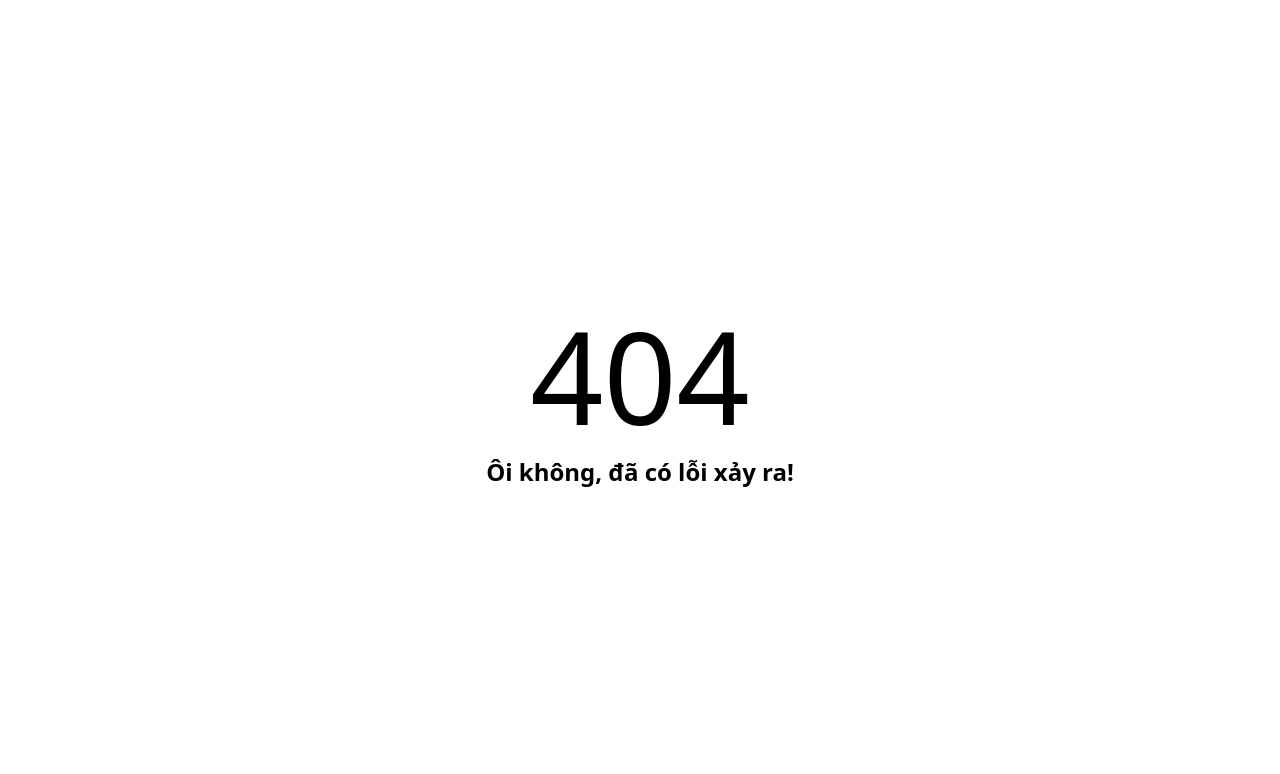
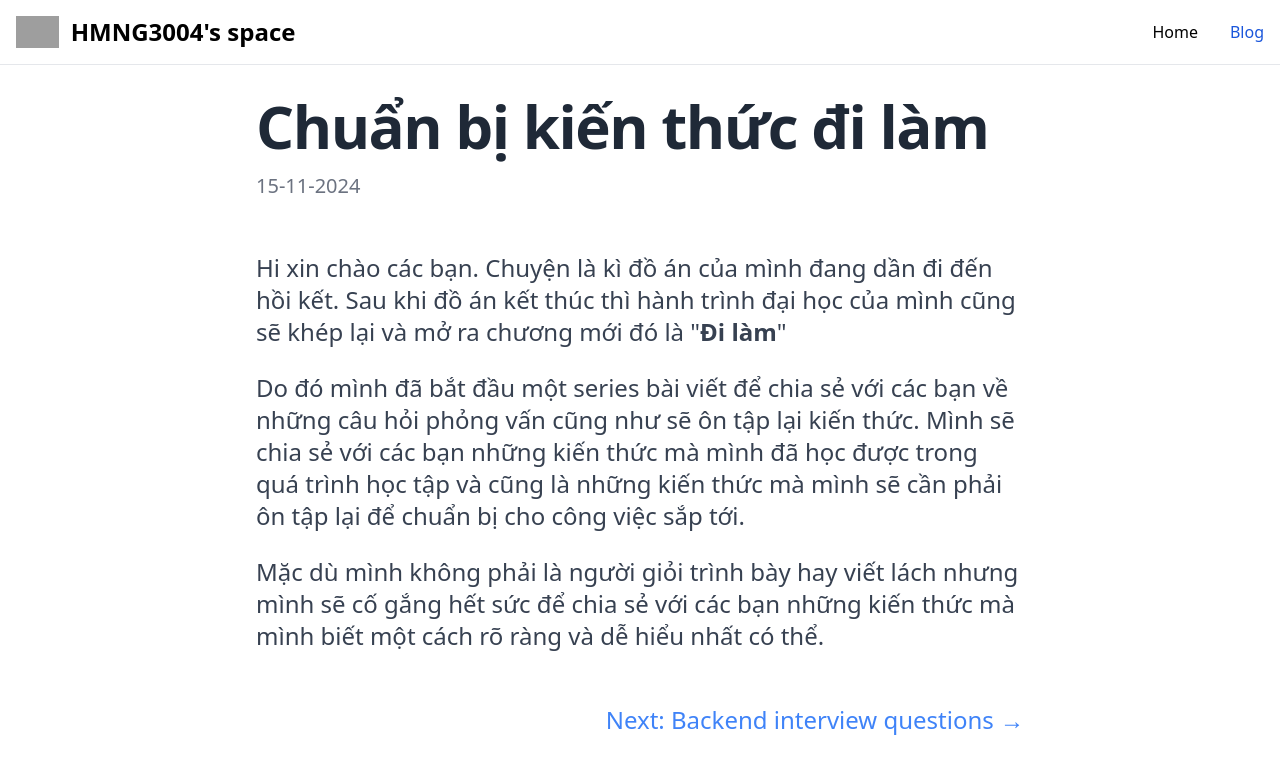
Before and after one commit to HMNG3004/HoangMinh, a React (Vite) app: page /blog/series-on-tap-kien-thuc-p1 in a window 1280 px wide. Shown: the top 774 px of the page. Built offline with nearby package versions, Linux system fonts and the light colour scheme; grey boxes are pictures that could not be loaded.

Commit message:
init series review

```diff
--- a/package.json
+++ b/package.json
@@ -13,6 +13,7 @@
     "deploy": "gh-pages -d dist"
   },
   "dependencies": {
+    "antd": "^5.22.1",
     "flowbite-react": "^0.10.1",
     "gh-pages": "^6.1.1",
     "lucide-react": "^0.446.0",
--- /dev/null
+++ b/src/app/api/dataBlog.tsx
@@ -0,0 +1,34 @@
+import { BlogsListViewModel } from "../models/Blogs";
+
+export const blogs: BlogsListViewModel[] = [
+  // {
+  //   title: "Hôm nay mình hơi suy tư",
+  //   slug: "hom-nay-minh-hoi-suy-tu",
+  //   time: "November 2, 2024",
+  //   tag: "Daily",
+  // },
+  {
+    title: "Series ôn tập kiến thức - P1",
+    slug: "series-on-tap-kien-thuc-p1",
+    time: new Date(2024, 11, 15),
+    tag: "Daily",
+  },
+  {
+    title: "Người giỏi sẽ trả giá bằng sự cô đơn",
+    slug: "nguoi-gioi-se-tra-gia-bang-su-co-don",
+    time: new Date(2024, 10, 16),
+    tag: "Daily",
+  },
+  {
+    title: "Nhật ký làm nô lệ cho đồ án tốt nghiệp",
+    slug: "nhat-ky-lam-no-le-cho-do-an-tot-nghiep",
+    time: new Date(2024, 10, 4),
+    tag: "Daily",
+  },
+  {
+    title: "Giới thiệu về mình",
+    slug: "bai-viet-dau-tien",
+    time: new Date(2024, 10, 1),
+    tag: "Introduce",
+  },
+];
--- /dev/null
+++ b/src/app/models/Blogs.ts
@@ -0,0 +1,6 @@
+export interface BlogsListViewModel {
+  title: string;
+  slug: string;
+  time: Date;
+  tag: string;
+}
--- a/src/app/page/Blog/Nov2nd/index.tsx
+++ b/src/app/page/Blog/Nov2nd/index.tsx
@@ -9,7 +9,7 @@ const Nov2nd: React.FC = () => {
               Hôm nay mình hơi suy tư
             </h1>
             <p className="mb-6 text-lg font-normal text-gray-500 lg:text-xl dark:text-gray-400">
-              Novhọber 2, 2024
+              November 2, 2024
             </p>
           </div>
 
--- /dev/null
+++ b/src/app/page/Blog/SeriesReviewKnowledge/PartTwo_Backend.tsx
@@ -0,0 +1,86 @@
+import { formatDate } from "../../../utils/formatDate";
+import { Collapse } from "antd";
+
+const BackendInterviewQuestion = () => {
+  const backendQuestion = [
+    {
+      id: 1,
+      title: (
+        <div className="">
+          What are the different languages present in DBMS?
+        </div>
+      ),
+      answer: (
+        <>
+          <p className="font-bold mb-5">
+            The four types of DBMS languages are as follows:
+          </p>
+          <ul className="list-disc space-y-4">
+            <li>
+              <span className="font-bold">
+                Data Manipulation Language (DML)
+              </span>{" "}
+              : It is used to manipulate the data and consists of the command
+              for the same. E.g.: SELECT, INSERT, DELETE, UPDATE, etc.
+            </li>
+            <li>
+              <span className="font-bold">Data Definition Language (DDL)</span>{" "}
+              : It is used to define and update the data. E.g.: TRUNCATE, ALTER,
+              DROP, CREATE, RENAME, etc.
+            </li>
+            <li>
+              <span className="font-bold">Data Control Language (DCL)</span> :
+              It is used to control the access to the data. E.g.: GRANT, REVOKE,
+              etc.
+            </li>
+            <li>
+              <span className="font-bold">
+                Transaction Control Language (TCL)
+              </span>{" "}
+              : It is used to handle the data transactions. E.g.: COMMIT,
+              ROLLBACK, etc.
+            </li>
+          </ul>
+        </>
+      ),
+    },
+  ];
+
+  return (
+    <div className="w-full flex justify-center">
+      <div className="flex flex-col items-start text-left w-3/5">
+        <div>
+          <h1 className="mb-4 text-4xl font-bold leading-none tracking-tight text-gray-800 md:text-5xl lg:text-6xl dark:text-white">
+            Ôn tập backend
+          </h1>
+          <p className="mb-6 text-lg font-normal text-gray-500 lg:text-xl dark:text-gray-400">
+            {formatDate(new Date(2024, 11, 15).toString())}
+          </p>
+        </div>
+
+        <div className="w-full">
+          {backendQuestion.map((question) => (
+            <Collapse
+              className="w-full"
+              size="large"
+
+              items={[
+                {
+                  key: question.id.toString(),
+                  label: (
+                    <div className="font-bold text-2xl">{question.title}</div>
+                  ),
+                  children: (
+                    <div className="text-xl mx-5">{question.answer}</div>
+                  ),
+                },
+              ]}
+            />
+          ))}
+        </div>
+      </div>
+    </div>
+  );
+};
+
+export default BackendInterviewQuestion;
--- /dev/null
+++ b/src/app/page/Blog/SeriesReviewKnowledge/Part_one.tsx
@@ -0,0 +1,58 @@
+import { useNavigate } from "react-router-dom";
+import { formatDate } from "../../../utils/formatDate";
+
+const ReviewPartOne = () => {
+  const navigate = useNavigate();
+
+  const handleNavigate = () => {
+    navigate("/blog/backend-question-interview");
+  };
+
+  return (
+    <div className="w-full flex justify-center">
+      <div className="flex flex-col items-start text-left w-3/5">
+        <div>
+          <h1 className="mb-4 text-4xl font-bold leading-none tracking-tight text-gray-800 md:text-5xl lg:text-6xl dark:text-white">
+            Chuẩn bị kiến thức đi làm
+          </h1>
+          <p className="mb-6 text-lg font-normal text-gray-500 lg:text-xl dark:text-gray-400">
+            {formatDate(new Date(2024, 11, 15).toString())}
+          </p>
+        </div>
+
+        <div>
+          <div className="my-4 text-2xl text-gray-700">
+            <p className="py-3">
+              Hi xin chào các bạn. Chuyện là kì đồ án của mình đang dần đi đến
+              hồi kết. Sau khi đồ án kết thúc thì hành trình đại học của mình
+              cũng sẽ khép lại và mở ra chương mới đó là "
+              <span className="font-bold">Đi làm</span>"
+            </p>
+            <p className="py-3">
+              Do đó mình đã bắt đầu một series bài viết để chia sẻ với các bạn
+              về những câu hỏi phỏng vấn cũng như sẽ ôn tập lại kiến thức. Mình
+              sẽ chia sẻ với các bạn những kiến thức mà mình đã học được trong
+              quá trình học tập và cũng là những kiến thức mà mình sẽ cần phải
+              ôn tập lại để chuẩn bị cho công việc sắp tới.
+            </p>
+            <p className="py-3">
+              Mặc dù mình không phải là người giỏi trình bày hay viết lách nhưng
+              mình sẽ cố gắng hết sức để chia sẻ với các bạn những kiến thức mà
+              mình biết một cách rõ ràng và dễ hiểu nhất có thể.
+            </p>
+          </div>
+        </div>
+
+        <div className="flex justify-end w-full">
+          <div className="mt-6">
+            <p className="text-blue-500 text-2xl" onClick={handleNavigate}>
+              Next: Backend interview questions →
+            </p>
+          </div>
+        </div>
+      </div>
+    </div>
+  );
+};
+
+export default ReviewPartOne;
--- a/src/app/page/Blog/index.tsx
+++ b/src/app/page/Blog/index.tsx
@@ -1,34 +1,18 @@
-import React from "react";
+import React, { useEffect } from "react";
 import { useNavigate } from "react-router-dom";
+import { formatDate } from "../../utils/formatDate";
+import { blogs } from "../../api/dataBlog";
+import { BlogsListViewModel } from "../../models/Blogs";
 
 const Blog: React.FC = () => {
   const navigate = useNavigate();
-  const blogs = [
-    {
-      title: "Hôm nay mình hơi suy tư",
-      slug: "hom-nay-minh-hoi-suy-tu",
-      time: "November 2, 2024",
-      tag: "Daily",
-    },
-    {
-      title: "Người giỏi sẽ trả giá bằng sự cô đơn",
-      slug: "nguoi-gioi-se-tra-gia-bang-su-co-don",
-      time: "October 16, 2024",
-      tag: "Daily",
-    },
-    {
-      title: "Nhật ký làm nô lệ cho đồ án tốt nghiệp",
-      slug: "nhat-ky-lam-no-le-cho-do-an-tot-nghiep",
-      time: "October 4, 2024",
-      tag: "Daily",
-    },
-    {
-      title: "Giới thiệu về mình",
-      slug: "bai-viet-dau-tien",
-      time: "October 1, 2024",
-      tag: "Introduce",
-    },
-  ];
+  const [blogsList, setBlogsList] = React.useState<BlogsListViewModel[]>([]);
+
+  const blogsData = blogs;
+
+  useEffect(() => {
+    setBlogsList(blogsData);
+  }, [blogsData]);
 
   const handleClick = (slug: string) => {
     navigate(`/blog/${slug}`);
@@ -41,7 +25,9 @@ const Blog: React.FC = () => {
       </h1>
 
       <div className="grid grid-cols-1 lg:grid-cols-2 gap-8 px-4 w-4/5">
-        {blogs.map((blog, index) => (
+        {blogsList
+          .sort((a, b) => b.time.getTime() - a.time.getTime())
+          .map((blog, index) => (
             <div
               onClick={() => handleClick(blog.slug)}
               key={index}
@@ -51,11 +37,15 @@ const Blog: React.FC = () => {
                 <span className="bg-blue-100 text-blue-800 text-sm font-medium me-2 px-2.5 py-0.5 rounded dark:bg-blue-900 dark:text-blue-300">
                   {blog.tag}
                 </span>
-              <span className="text-sm">{blog.time}</span>
+                <span className="text-sm">
+                  {formatDate(blog.time.toString())}
+                </span>
               </div>
               {/* Card Content */}
               <div className="">
-              <h2 className="text-2xl font-bold text-gray-800">{blog.title}</h2>
+                <h2 className="text-2xl font-bold text-gray-800">
+                  {blog.title}
+                </h2>
               </div>
             </div>
           ))}
--- a/src/app/routes/route.tsx
+++ b/src/app/routes/route.tsx
@@ -6,6 +6,8 @@ import FirstBlog from "../page/Blog/FirstBlog";
 import DailyCapstone from "../page/Blog/DailyCapstone";
 import Oct16th from "../page/Blog/Oct16th";
 import Nov2nd from "../page/Blog/Nov2nd";
+import ReviewPartOne from "../page/Blog/SeriesReviewKnowledge/Part_one";
+import BackendInterviewQuestion from "../page/Blog/SeriesReviewKnowledge/PartTwo_Backend";
 
 const Blog = lazy(() => import("../page/Blog"));
 const Projects = lazy(() => import("../page/Projects"));
@@ -70,6 +72,22 @@ export const Route = createBrowserRouter([
             ),
           },
           {
+            path: "blog/series-on-tap-kien-thuc-p1",
+            element: (
+              <Suspense fallback={<></>}>
+                <ReviewPartOne />
+              </Suspense>
+            ),
+          },
+          {
+            path: "blog/backend-question-interview",
+            element: (
+              <Suspense fallback={<></>}>
+                <BackendInterviewQuestion />
+              </Suspense>
+            ),
+          },
+          {
             path: "projects",
             element: (
               <Suspense fallback={<></>}>
--- /dev/null
+++ b/src/app/utils/formatDate.tsx
@@ -0,0 +1,9 @@
+export function formatDate(dateString: string): string {
+  const date = new Date(dateString);
+
+  const day = date.getDate().toString().padStart(2, "0");
+  const month = (date.getMonth()).toString().padStart(2, "0");
+  const year = date.getFullYear();
+
+  return `${day}-${month}-${year}`;
+}
```
Also changed, not shown: 1 other file (tests, documents, lock files or other folders). Lines whose indentation alone changed are shown as unchanged.
